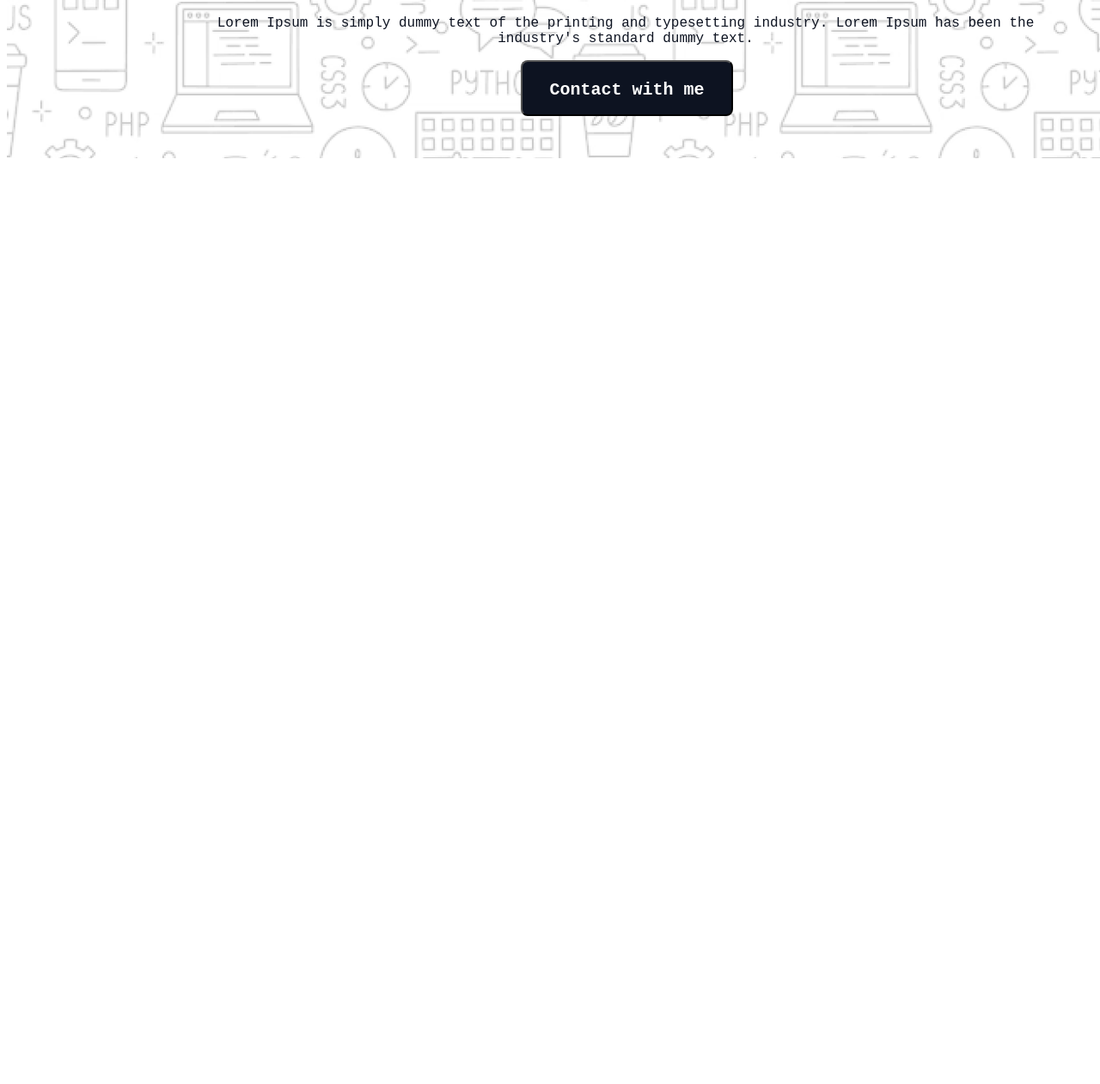
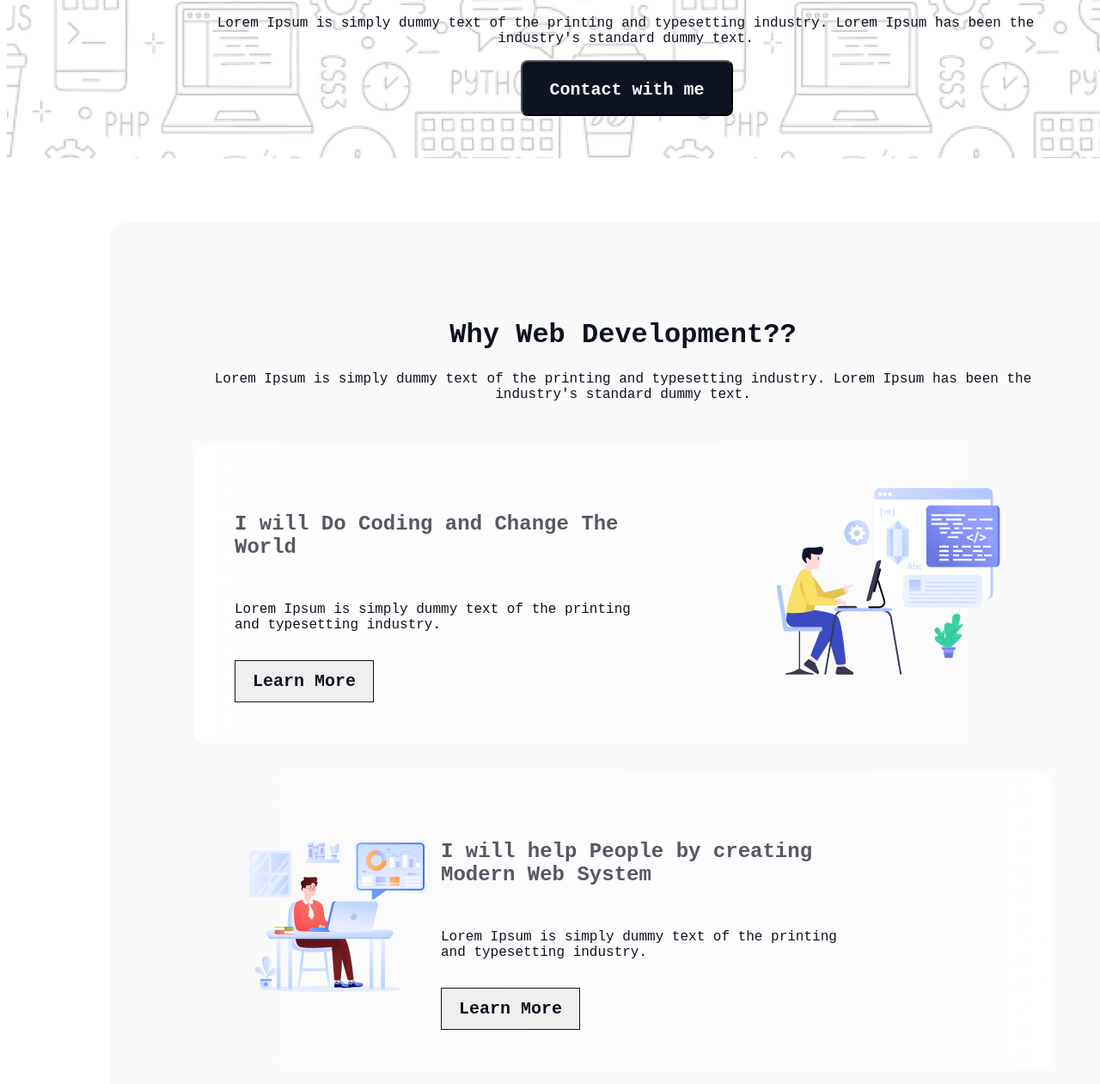
Before and after one commit to MOKKI-01/assainment-01, a plain HTML site: page index.html in a window 1280 px wide. Shown: the part 651-1912 px from the top of the page at 86% size. Before the commit the page ends 843 px from the top, so only its background shows below. Drawn offline with Linux system fonts and the light colour scheme; a web font is replaced by a local one.

Commit message:
added middle part

```diff
--- a/index.html
+++ b/index.html
@@ -21,20 +21,63 @@
                 <button class="nav-btn">Download Resume</button>
             </div>
         </nav>
-        <section class="section-main">
+        <section class="banner-header">
             <diV>
                 <diV>
-                    <img class="section-img" src="images/Group.png" alt="">
+                    <img class="banner-img" src="images/Group.png" alt="">
                 </diV>
-                <div class="section-cover">
-                    <h1 class="section-title">"In the near future, I hope to become a Developer."</h1>
-                    <p class="section-description">Lorem Ipsum is simply dummy text of the printing and typesetting industry. Lorem Ipsum has been
+                <div class="banner-cover">
+                    <h1 class="banner-title">"In the near future, I hope to become a Developer."</h1>
+                    <p class="banner-text">Lorem Ipsum is simply dummy text of the printing and typesetting
+                        industry. Lorem Ipsum has been
                         the industry's standard dummy text.</p>
-                    <button class="section-btn">Contact with me</button>
+                    <button class="banner-btn">Contact with me</button>
                 </div>
             </diV>
         </section>
     </header>
+    <main>
+        <section class="section-header">
+            <div>
+                <div>
+                    <h3 class="section-title">Why Web Development??</h3>
+                    <p class="section-text">Lorem Ipsum is simply dummy text of the printing and typesetting industry. Lorem Ipsum has been the industry's standard dummy text.</p>
+                </div>
+
+                <div class="section-description">
+                    <div>
+                        <h4 class="section-heading">I will Do Coding and Change The World</h4>
+                        <p class="section-msg">Lorem Ipsum is simply dummy text of the printing and typesetting industry.</p>
+                        <button class="section-btn">Learn More</button>
+                    </div>
+                    <div>
+                        <img src="./images/Layer_1.png" alt="">
+                    </div>
+                </div>
+                <div class="section-description-more">
+                    <div>
+                        <img src="./images/Group 3.png" alt="">
+                    </div>
+                    <div>
+                        <h4 class="section-heading">I will help People by creating Modern Web System</h4>
+                        <p class="section-msg">Lorem Ipsum is simply dummy text of the printing and typesetting industry.</p>
+                        <button class="section-btn">Learn More</button>
+                    </div>
+                </div>
+                <div class="section-description">
+                    <div>
+                        <h4 class="section-heading">I will Do Coding and Change The World</h4>
+                        <p class="section-msg">Lorem Ipsum is simply dummy text of the printing and typesetting industry.</p>
+                        <button class="section-btn">Learn More</button>
+                    </div>
+                    <div>
+                        <img src="./images/Group 4.png" alt="">
+                    </div>
+                </div>
+            </div>
+        </section>
+    </main>
+
 </body>
 
 </html>
--- a/styles/assainment01.css
+++ b/styles/assainment01.css
@@ -25,7 +25,7 @@
     padding: 17px 24px;
 }
 
-.section-main {
+.banner-header {
     width: 1440px;
     height: 652px;
     background-image: url(../images/Hero-bg.png);
@@ -33,30 +33,30 @@
     background-size: cover;
 }
 
-.section-img {
+.banner-img {
     position: absolute;
     width: 240.28px;
     height: 240px;
     padding: 26px 600px 386px;
 }
 
-.section-cover {
+.banner-cover {
     padding: 298px 221px 45px;
 }
 
-.section-title {
+.banner-title {
     font-size: 48px;
     font-weight: 800;
     text-align: center;
 }
 
-.section-description {
+.banner-text {
     font-size: 16px;
     font-weight: 400;
     text-align: center;
 }
 
-.section-btn {
+.banner-btn {
     width: 247px;
     height: 65px;
     border-radius: 8px;
@@ -68,3 +68,72 @@
     padding: 21px 24px 21px 24px;
     margin: auto 377px;
 }
+
+.section-header {
+    position: absolute;
+    width: 1000px;
+    height: 1300px;
+    border-radius: 16px;
+    background: rgba(13, 19, 33, 0.02);
+    padding: 80px 97px 80px 97px;
+    margin: 75px 152px 90px 120px;
+}
+
+
+.section-title {
+    font-size: 32px;
+    font-weight: 800;
+    text-align: center;
+    margin-bottom: 24px;
+}
+
+.section-text {
+    font-size: 16px;
+    font-weight: 400;
+    text-align: center;
+    margin-bottom: 48px;
+}
+
+.section-description {
+    display: flex;
+    justify-content: space-between;
+    border-radius: 16px;
+    background: linear-gradient(90.00deg, rgb(255, 255, 255), rgba(255, 255, 255, 0) 100%);
+    margin-bottom: 32px;
+    padding: 48px;
+}
+
+.section-description-more {
+    display: flex;
+    justify-content: flex-start;
+    border-radius: 16px;
+    background: linear-gradient(270.00deg, rgb(255, 255, 255), rgba(255, 255, 255, 0) 100%);
+    margin-bottom: 32px;
+    padding: 48px;
+}
+
+.section-heading {
+    width: 477px;
+    height: 72px;
+    color: rgba(13, 19, 33, 0.7);
+    font-size: 24px;
+    font-weight: 700;
+    text-align: left;
+}
+
+.section-msg {
+    width: 468px;
+    height: 52px;
+    font-size: 16px;
+    font-weight: 400;
+    text-align: left;
+}
+
+.section-btn {
+    box-sizing: border-box;
+    border: 1px solid rgb(13, 19, 33);
+    font-size: 20px;
+    font-weight: 600;
+    text-align: center;
+    padding: 12px 20px 12px 20px;
+}
```
